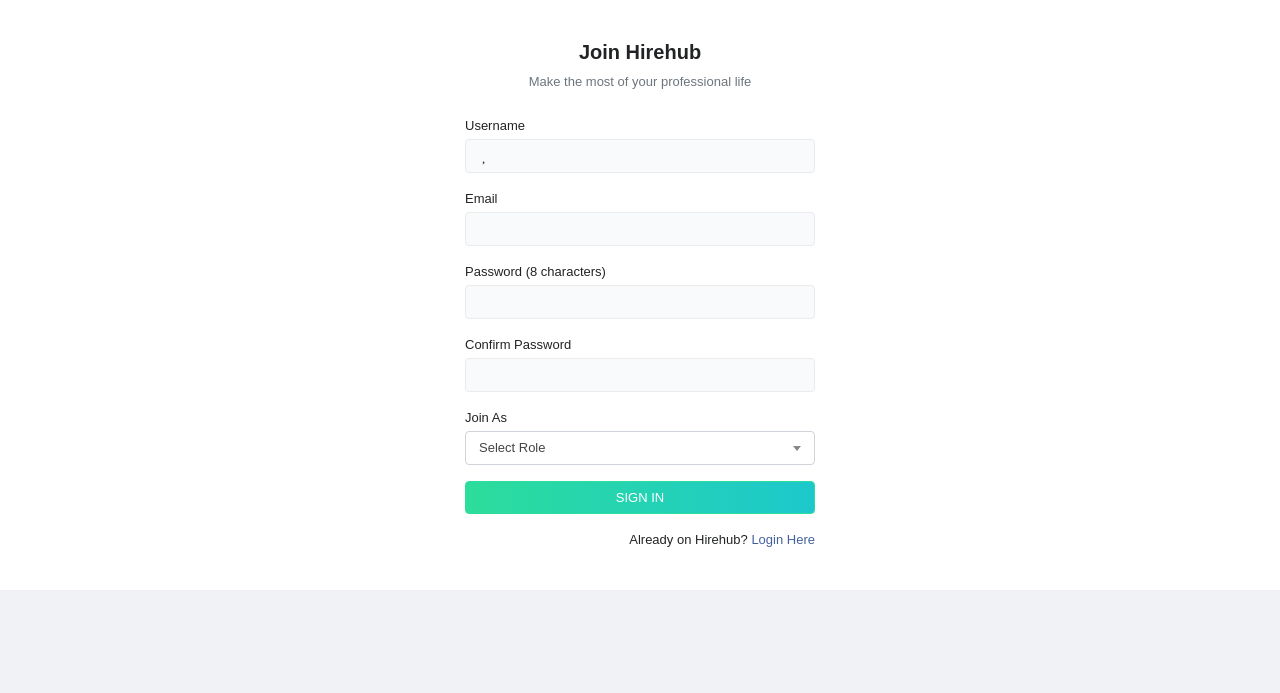
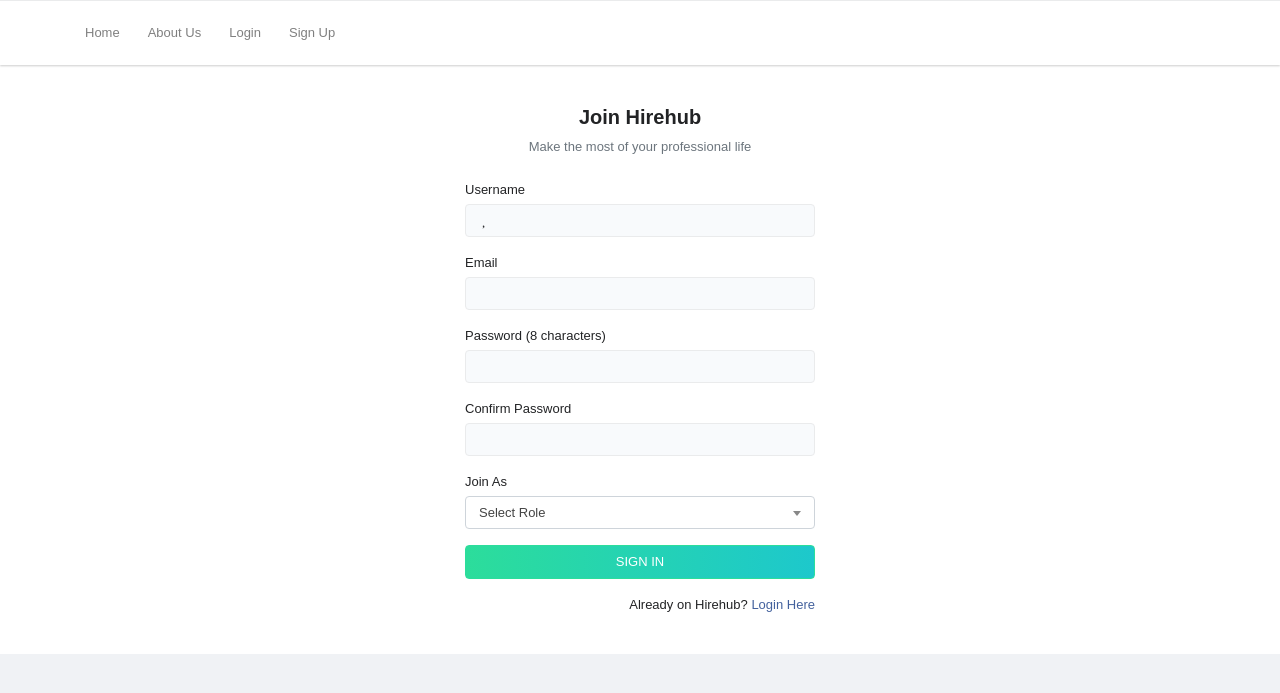
Before and after one commit to manishbhattrai/Hirehub, a Django app: page /signup/ in a window 1280 px wide. Shown: the top 693 px of the page. Run offline with Django 5.2, Linux system fonts and the light colour scheme; some libraries are stand-ins or nearby versions; some web fonts are replaced.

Commit message:
modified

```diff
--- a/hirehub/templates/aboutus.html
+++ b/hirehub/templates/aboutus.html
@@ -14,7 +14,7 @@
       <link href="/static/css/style.css" rel="stylesheet">
 </head>
 <body>
-    <nav class="navbar navbar-expand-lg navbar-light bg-white osahan-nav-mid px-0 border-top shadow-sm py-2">
+    <nav class="navbar navbar-expand-lg navbar-light bg-white osahan-nav-mid px-0 border-top shadow-sm py-2 sticky-top">
         <div class="container">
            <div class="collapse navbar-collapse" id="navbarResponsive">
               <ul class="navbar-nav">
@@ -24,11 +24,11 @@
                     </a>
                  </li>
                  <li class="nav-item">
-                    <a class="nav-link" href="/about/">About</a>
+                    <a class="nav-link" href="/about/">About Us</a>
                  </li>
                  <li class="nav-item">
                     <a class="nav-link " href="/login/">
-                    Log In
+                    Login
                     </a>
                  </li>
                  <li class="nav-item">
--- a/hirehub/templates/home.html
+++ b/hirehub/templates/home.html
@@ -14,7 +14,7 @@
     <link href="/static/css/style.css" rel="stylesheet">
 </head>
 <body>
-    <nav class="navbar navbar-expand-lg navbar-light bg-white osahan-nav-mid px-0 border-top shadow-sm py-2">
+    <nav class="navbar navbar-expand-lg navbar-light bg-white osahan-nav-mid px-0 border-top shadow-sm py-2 sticky-top">
         <div class="container">
             <div class="collapse navbar-collapse" id="navbarResponsive">
                 <ul class="navbar-nav">
--- a/hirehub/templates/signup.html
+++ b/hirehub/templates/signup.html
@@ -15,6 +15,29 @@
       <link href="/static/css/style.css" rel="stylesheet">
    </head>
    <body>
+
+    <nav class="navbar navbar-expand-lg navbar-light bg-white osahan-nav-mid px-0 border-top shadow-sm py-2 sticky-top">
+        <div class="container">
+           <div class="collapse navbar-collapse" id="navbarResponsive">
+               <ul class="navbar-nav">
+                 <li class="nav-item">
+                    <a class="nav-link" href="/">Home</a>
+                </li>
+                <li class="nav-item">
+                    <a class="nav-link" href="/about/">About Us</a>
+                </li>
+                <li class="nav-item">
+                    <a class="nav-link" href="/login/">Login</a>
+                </li>
+                <li class="nav-item">
+                    <a class="nav-link" href="/signup/">Sign Up</a>
+                </li>
+               </ul>
+           </div>
+        </div>
+    </nav>
+
+
       <!-- Register -->
       <div class="bg-white">
          <div class="container">
--- a/hirehub/templates/user_profile.html
+++ b/hirehub/templates/user_profile.html
@@ -28,7 +28,7 @@
     </style>
 </head>
 <body>
-    <nav class="navbar navbar-expand-lg navbar-light bg-white osahan-nav-mid px-0 border-top shadow-sm py-2">
+    <nav class="navbar navbar-expand-lg navbar-light bg-white osahan-nav-mid px-0 border-top shadow-sm py-2 sticky-top">
         <div class="container">
            <div class="collapse navbar-collapse" id="navbarResponsive">
               <ul class="navbar-nav">
```
Also changed, not shown: hirehub/templates/login.html (+21 -0 lines).
